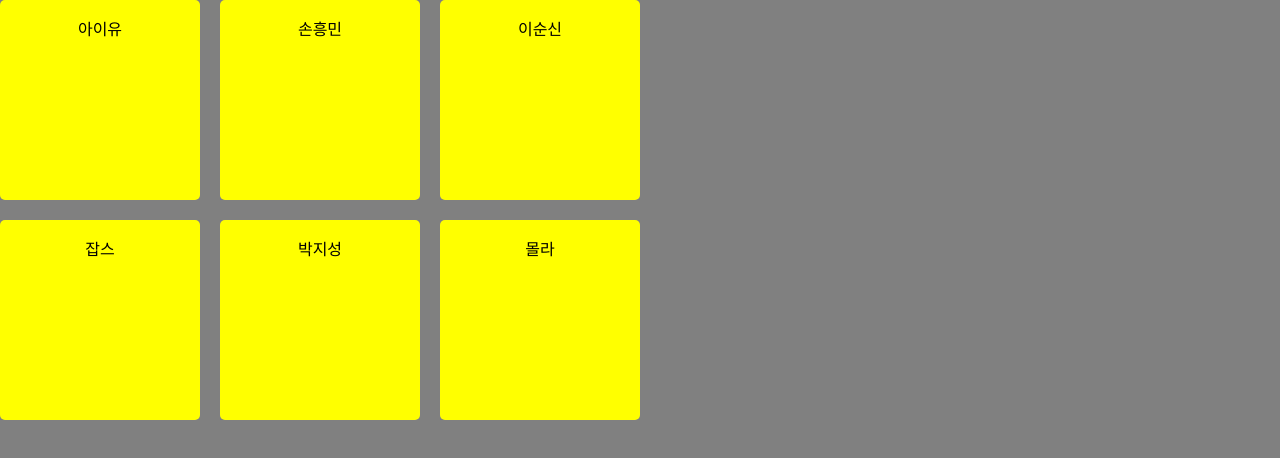
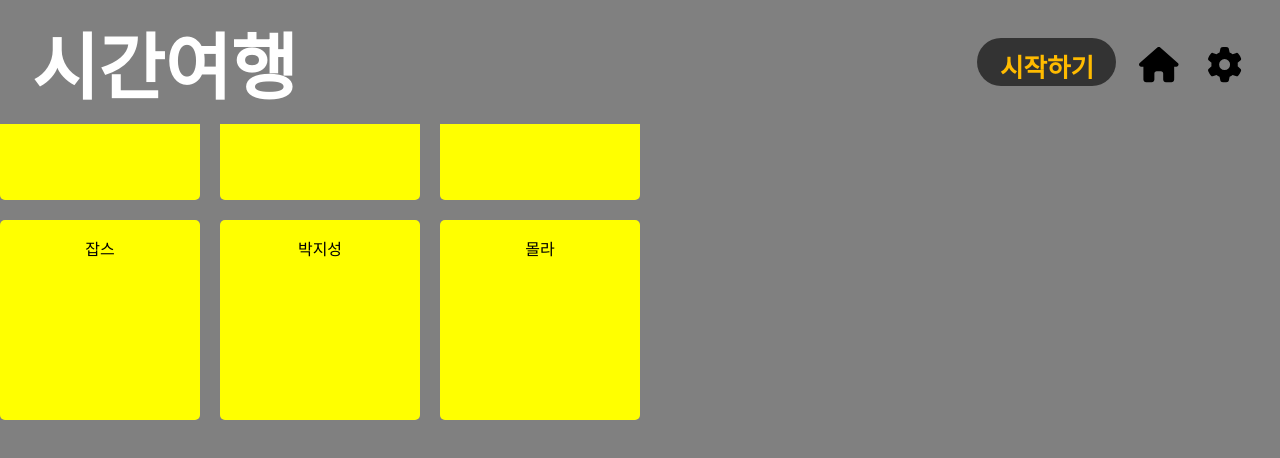
Before and after one commit to SoHotHackathon/timetraveler, a React (Create React App) app: page /MainPage in a window 1280 px wide. Shown: the top 458 px of the page. Built offline with nearby package versions, Linux system fonts and the light colour scheme.

Commit message:
edit header

```diff
--- a/src/App.js
+++ b/src/App.js
@@ -1,4 +1,3 @@
-import logo from './logo.svg';
 import './App.css';
 import { BrowserRouter, Route, Routes } from 'react-router-dom';
 import StartPage from './pages/StartPage/StartPage';
--- a/src/pages/Component/Header/Header.scss
+++ b/src/pages/Component/Header/Header.scss
@@ -4,8 +4,7 @@ header {
     flex-direction: row;
     justify-content: space-between;
     align-items: center;
-    margin: 0 2rem;
-    padding-top: 0.6rem;
+    padding: 0.6rem 2rem;
     position: fixed;
     top: 0; left: 0; right: 0;
 
--- a/src/pages/MainPage/MainPage.js
+++ b/src/pages/MainPage/MainPage.js
@@ -6,7 +6,7 @@ import Header from '../Component/Header/Header';
 function MainPage() {
     return (
         <div>
-          {/* <Header /> */}
+          <Header />
           <div className='container'>
             <Box name="아이유"/>
             <Box name="손흥민"/>
```
